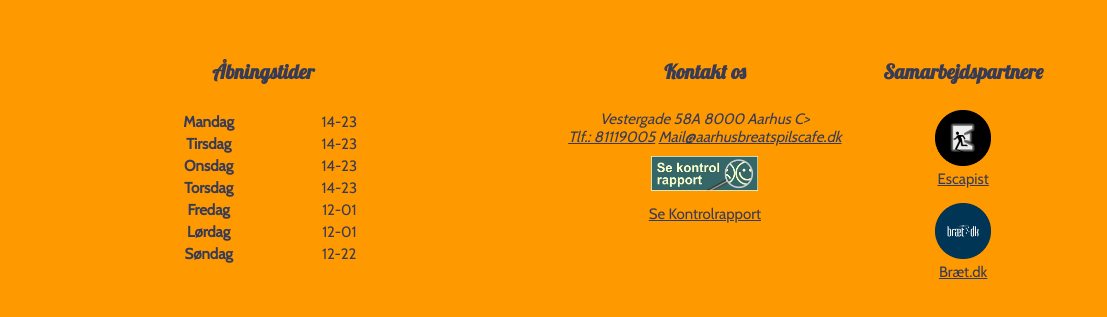
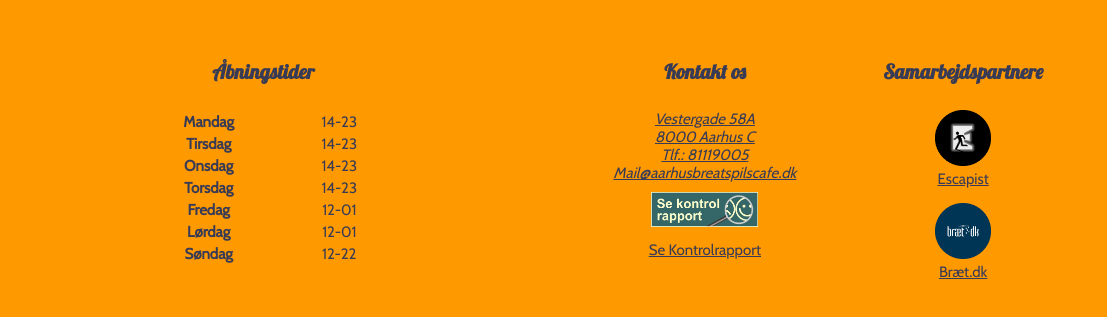
Before and after one commit to KarolineKure/aarhusbreatspilscafe.github.io, a plain HTML site: page vestergade.html in a window 1280 px wide. Shown: the part 2511-2828 px from the top of the page, 0-1107 px from the left. Drawn offline with nearby package versions, Linux system fonts and the light colour scheme.

Commit message:
Update vestergade.html

```diff
--- a/vestergade.html
+++ b/vestergade.html
@@ -272,11 +272,11 @@
                 </table>
             </div>
 
-            <section class="kontakt">
+ <section class="kontakt">
                 <h4 id="kontakt">Kontakt os</h4>
-                <address><a href="https://goo.gl/maps/miGcbG8yT8S2"></a>Vestergade 58A 8000 Aarhus C>
+                <address><a href="https://goo.gl/maps/miGcbG8yT8S2" target="_blank">Vestergade 58A <br> 8000 Aarhus C </a>
                     <br><a href="tel:+4581119005">Tlf.: 81119005</a>
-                    <a href="mailto:Mail@aarhusbreatspilscafe.dk">Mail@aarhusbreatspilscafe.dk</a></address>
+                    <br><a href="mailto:Mail@aarhusbreatspilscafe.dk">Mail@aarhusbreatspilscafe.dk</a></address>
                 <div class="kontrolrapport">
                     <a href="http://www.findsmiley.dk/577364" target="_blank"><img src="images/kontrol.jpg" alt="kontrolrapport" class="kontrol kontrolrapport"></a>
                     <br>
```
